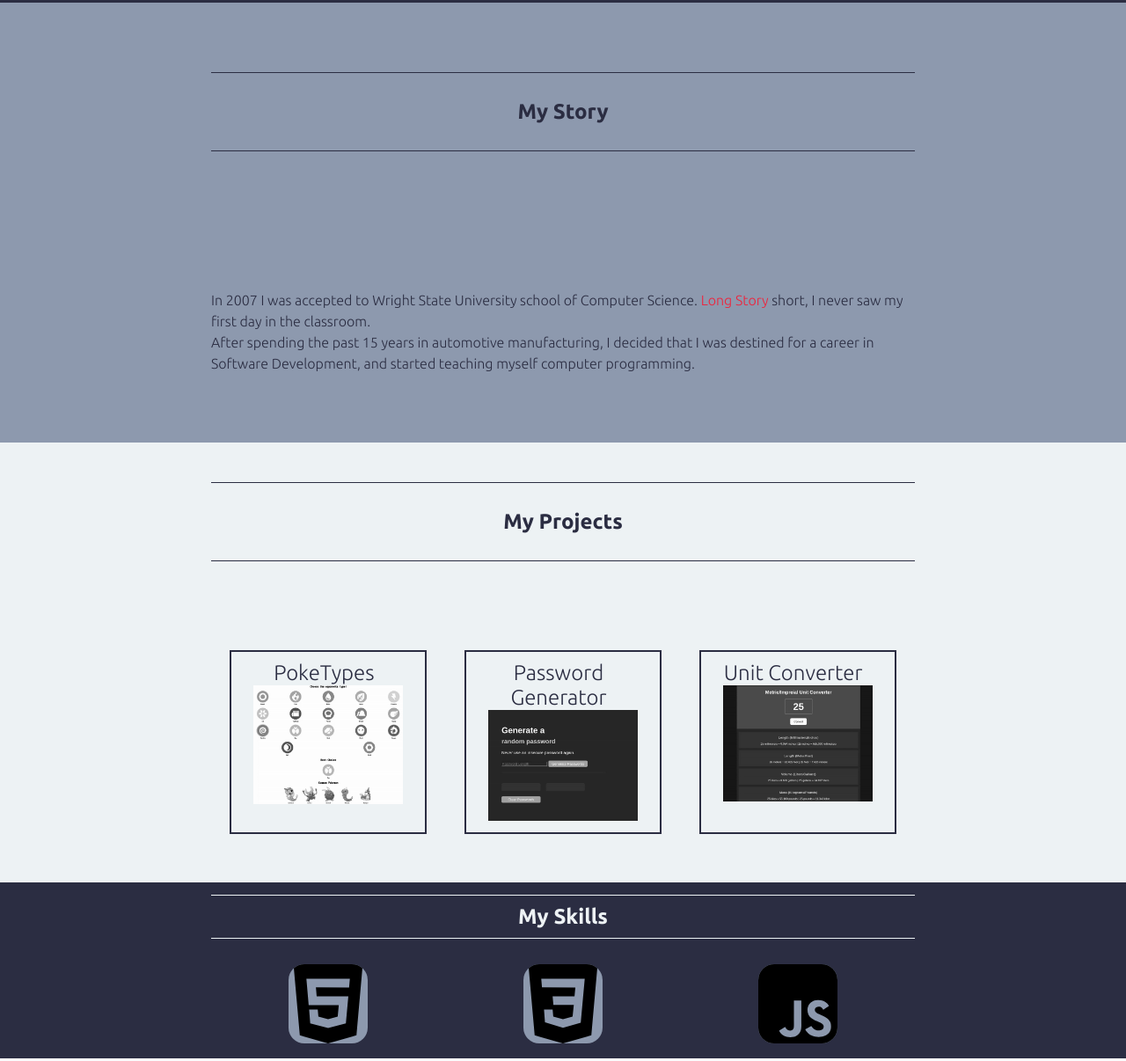
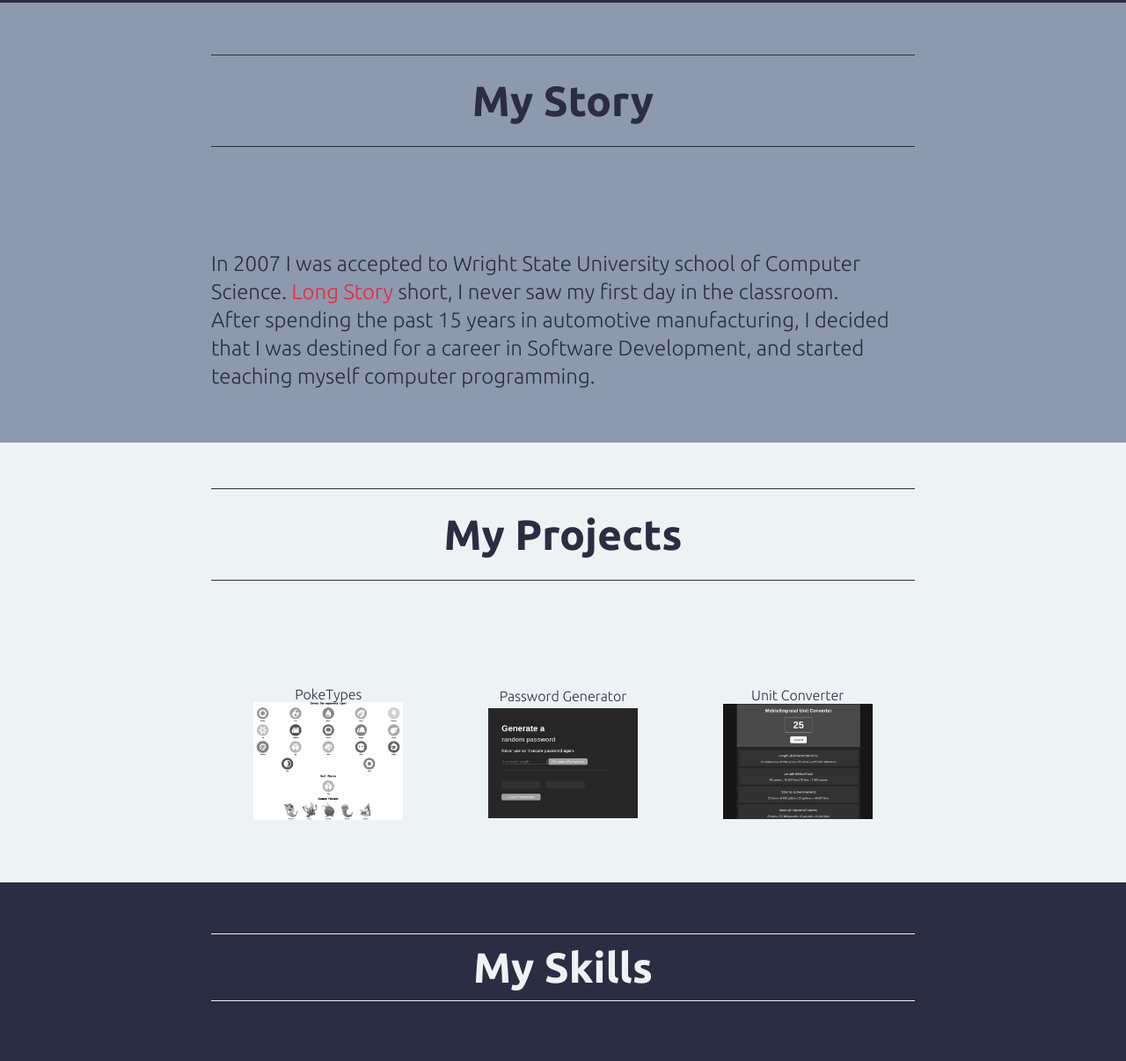
Before and after one commit to BlakeT87/portfolio, a plain HTML site: page index.html in a window 1280 px wide. Shown: the part 347-1553 px from the top of the page at 88% size. Drawn offline with Linux system fonts and the light colour scheme.

Commit message:
fix: refactored font sizes to rem units intead of px

```diff
--- a/styles.css
+++ b/styles.css
@@ -18,10 +18,12 @@ body{
 
 h1{
     font-weight: 700;
+    font-size: 3rem;
 }
 
 h2{
     font-weight: 300;
+    font-size: 1.5rem;
 }
 
 .avatar{
@@ -40,6 +42,7 @@ h2{
 .connect{
     width: 30%;
     max-width: 300px;
+    font-size: 1.5rem;;
 }
 
 .icon{
@@ -49,13 +52,13 @@ h2{
 }
 
 .icon:hover{
-    outline: 2px outset #edf2f4;
+    outline: .15em outset #edf2f4;
     opacity: 20;
     cursor: pointer;
 
 }
 .social-links{
-    padding: 10px;
+    padding: .5em;
     display: flex;
     justify-content: space-around;
     list-style: none;
@@ -91,13 +94,14 @@ header{
 .section-title{
     margin: 10;
     text-align: center;
-    padding: 30px;
+    padding: .5em;
     border-top: 1px solid #2b2d42;
     border-bottom: 1px solid #2b2d42;
 }
 
 article{
-    line-height: 24px;
+    line-height: 2rem;
+    font-size: 1.5rem;
 }
 
 #medium-link{
@@ -122,20 +126,17 @@ article{
 }
 
 .project-name{
-    max-width: 190px;
-    width: 100%;
+    font-size: 1rem;
 }
 
 .project-card{
     width: 33%;
     max-width: 200px;
-    display: block;
+    display: flex;
     flex-direction: column;
+    justify-content: space-around;
     text-align: center;
-    margin: 10px;
-    padding: 10px;
-    gap: 10px;
-    border: 2px solid #2b2d42;
+    padding: 1em;
 }
 
 .project-section{
@@ -159,7 +160,7 @@ article{
     justify-content: center;
     background-color: #2b2d42;
     color: #edf2f4;
-    height: 200px;
+    height: 400px;
 }
 
 .bottom-section-title{
@@ -184,7 +185,7 @@ article{
 }
 
 .bottom-icon:hover{
-    outline: 2px outset #edf2f4;
+    outline: .15em outset #edf2f4;
     opacity: 20;
     cursor: pointer;
 
```
Also changed, not shown: images/6wmnjbe550ua1.jpg (added).
